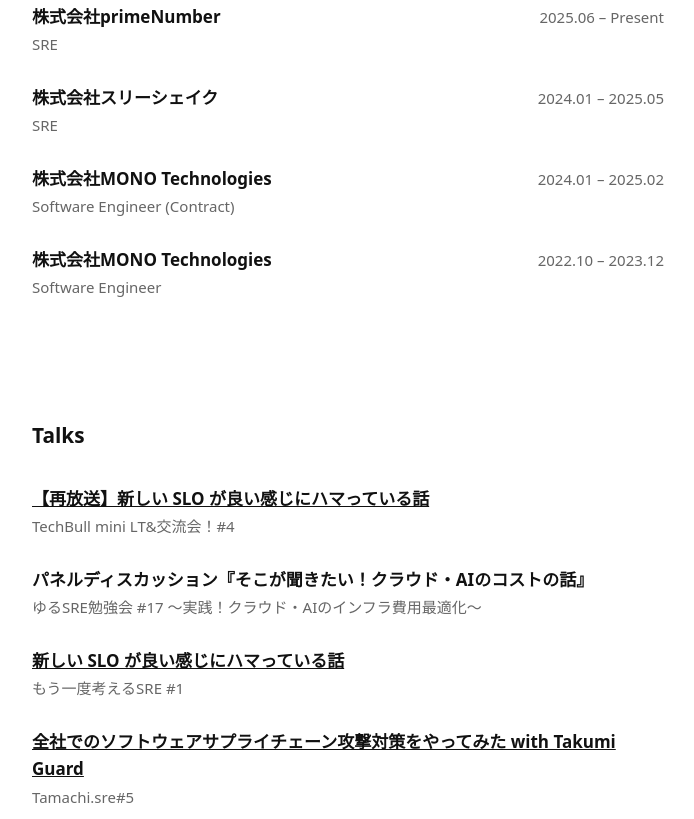
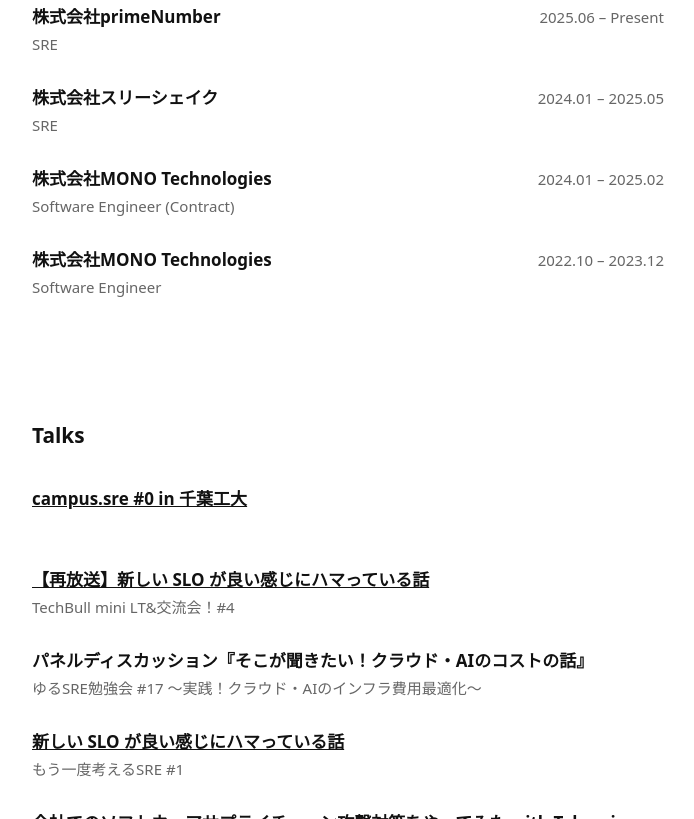
Before and after one commit to z63d/z63d.github.io, a plain HTML site: page index.html in a window 1280 px wide. Shown: the part 394-1213 px from the top of the page, without its empty margins (292-986 px from the left). Drawn offline with Linux system fonts and the light colour scheme.

Commit message:
chore
Signed-off-by: Kaita Nakamura <kaita.nakamura0830@gmail.com>

```diff
--- a/index.html
+++ b/index.html
@@ -263,6 +263,9 @@
   <section id="talks">
     <h2>Talks</h2>
     <div class="entry">
+      <div class="entry-title"><a href="https://blog.sre-next.dev/entry/2026/10/09/130000" target="_blank" rel="noopener">campus.sre #0 in 千葉工大</a></div>
+    </div>
+    <div class="entry">
       <div class="entry-title"><a href="https://speakerdeck.com/z63d/about-how-the-new-slo-is-fitting-in-nicely" target="_blank" rel="noopener">【再放送】新しい SLO が良い感じにハマっている話</a></div>
       <div class="entry-sub"><a href="https://techbull.connpass.com/event/401339/" target="_blank" rel="noopener">TechBull mini LT&交流会！#4</a></div>
     </div>
```
